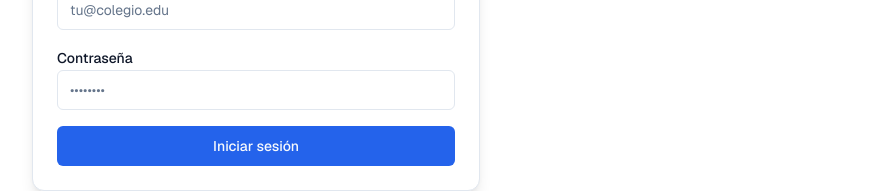
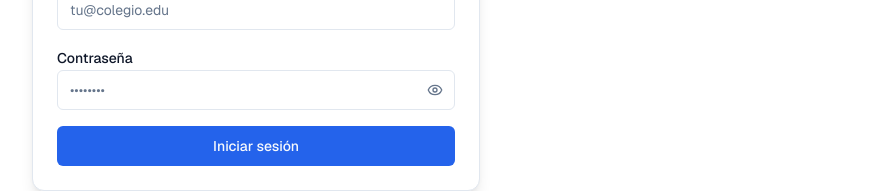
Before and after one commit to Zeroealca/Zerocademy, a Next.js app in the folder FrontendZerocademy/: page /login in a window 1280 px wide. Shown: the part 424-615 px from the top of the page, without its empty margins (384-1274 px from the left). Built offline with nearby package versions, Linux system fonts and the light colour scheme; no server answers.

Commit message:
feat[Frontend]: add password show/hide toggle on credential forms
Reusable PasswordInput with eye control on login, user creation, and
student creation flows.

Co-authored-by: Cursor <cursoragent@cursor.com>

```diff
--- /dev/null
+++ b/FrontendZerocademy/src/components/ui/password-input.tsx
@@ -0,0 +1,42 @@
+"use client";
+
+import { Eye, EyeOff } from "lucide-react";
+import * as React from "react";
+import { Button } from "@/components/ui/button";
+import { Input, type InputProps } from "@/components/ui/input";
+import { cn } from "@/lib/utils";
+
+export const PasswordInput = React.forwardRef<HTMLInputElement, InputProps>(
+  ({ className, ...props }, ref) => {
+    const [visible, setVisible] = React.useState(false);
+
+    return (
+      <div className="relative">
+        <Input
+          ref={ref}
+          type={visible ? "text" : "password"}
+          className={cn("pr-10", className)}
+          {...props}
+        />
+        <Button
+          type="button"
+          variant="ghost"
+          size="icon"
+          className="absolute right-0 top-0 h-10 w-10 text-muted-foreground hover:text-foreground"
+          onClick={() => setVisible((prev) => !prev)}
+          aria-label={
+            visible ? "Ocultar contraseña" : "Mostrar contraseña"
+          }
+          aria-pressed={visible}
+        >
+          {visible ? (
+            <EyeOff className="h-4 w-4" aria-hidden />
+          ) : (
+            <Eye className="h-4 w-4" aria-hidden />
+          )}
+        </Button>
+      </div>
+    );
+  },
+);
+PasswordInput.displayName = "PasswordInput";
--- a/FrontendZerocademy/src/features/auth/components/login-form.tsx
+++ b/FrontendZerocademy/src/features/auth/components/login-form.tsx
@@ -11,6 +11,7 @@ import {
   CardTitle,
 } from "@/components/ui/card";
 import { Input } from "@/components/ui/input";
+import { PasswordInput } from "@/components/ui/password-input";
 import { Label } from "@/components/ui/label";
 import { useLogin } from "@/features/auth/hooks/use-login";
 import {
@@ -82,9 +83,8 @@ export function LoginForm({ onSuccess }: LoginFormProps) {
 
           <div className="space-y-2">
             <Label htmlFor="password">Contraseña</Label>
-            <Input
+            <PasswordInput
               id="password"
-              type="password"
               autoComplete="current-password"
               placeholder="••••••••"
               aria-invalid={Boolean(errors.password)}
--- a/FrontendZerocademy/src/features/students/components/student-form.tsx
+++ b/FrontendZerocademy/src/features/students/components/student-form.tsx
@@ -11,6 +11,7 @@ import {
   CardTitle,
 } from "@/components/ui/card";
 import { Input } from "@/components/ui/input";
+import { PasswordInput } from "@/components/ui/password-input";
 import { Label } from "@/components/ui/label";
 import { Select } from "@/components/ui/select";
 import { GENDER_LABELS, GENDERS } from "@/features/students/constants";
@@ -115,9 +116,9 @@ export function StudentForm({
               </div>
               <div className="space-y-2 sm:col-span-2">
                 <Label htmlFor="password">Contraseña temporal</Label>
-                <Input
+                <PasswordInput
                   id="password"
-                  type="password"
+                  autoComplete="new-password"
                   {...form.register("password")}
                 />
               </div>
--- a/FrontendZerocademy/src/features/users/components/create-user-form.tsx
+++ b/FrontendZerocademy/src/features/users/components/create-user-form.tsx
@@ -12,6 +12,7 @@ import {
   CardTitle,
 } from "@/components/ui/card";
 import { Input } from "@/components/ui/input";
+import { PasswordInput } from "@/components/ui/password-input";
 import { Label } from "@/components/ui/label";
 import { Select } from "@/components/ui/select";
 import { ROLE_LABELS, USER_ROLES } from "@/features/users/constants";
@@ -117,9 +118,8 @@ export function CreateUserForm() {
 
           <div className="space-y-2 sm:col-span-2">
             <Label htmlFor="password">Contraseña temporal</Label>
-            <Input
+            <PasswordInput
               id="password"
-              type="password"
               autoComplete="new-password"
               {...register("password")}
             />
```
